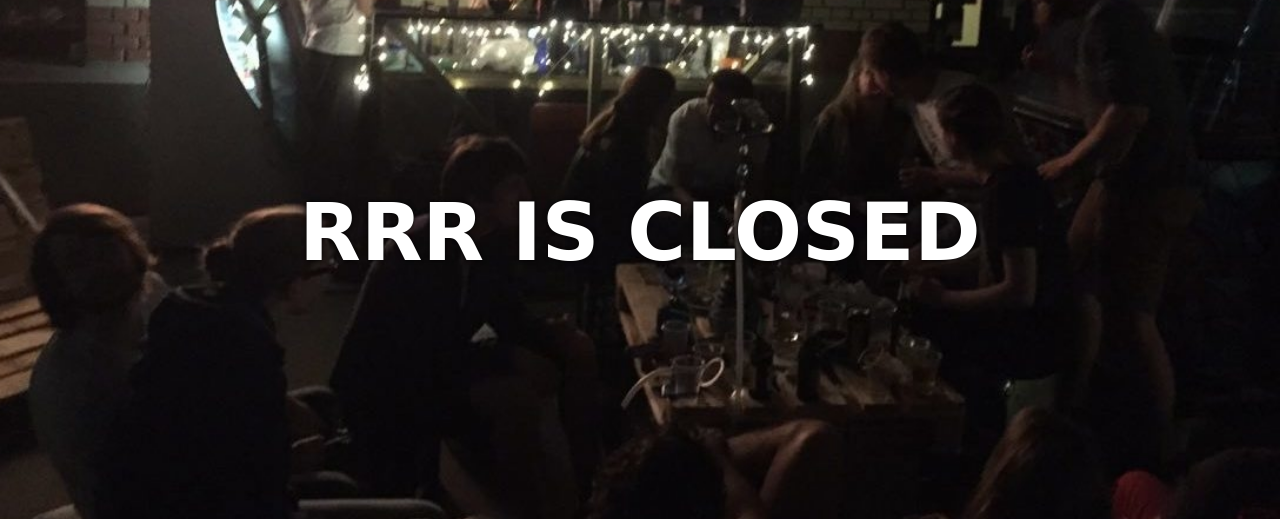
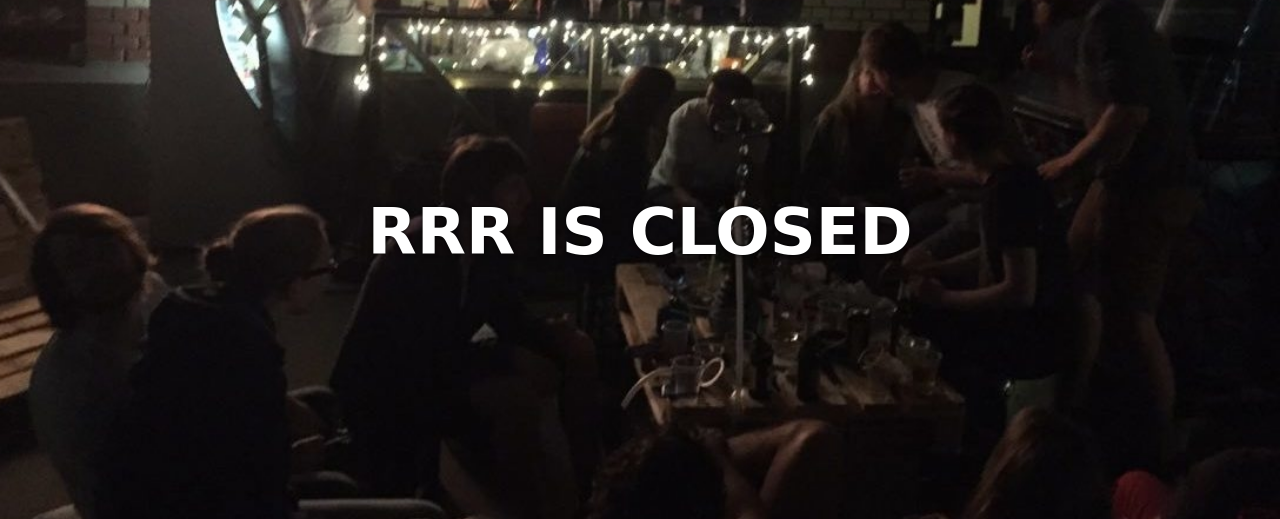
Before and after one commit to NotSpecial/rrr, a Flask app: page / in a window 1280 px wide. Shown: the part 168-687 px from the top of the page. Run offline with Flask 2, Linux system fonts and the light colour scheme; some web fonts are replaced.

Commit message:
Changed font size to vw instead of em
This way the text easily scales with the page size

```diff
--- a/templates/openornot.html
+++ b/templates/openornot.html
@@ -31,7 +31,7 @@ html {
 h1 {
   font-family: 'Stalinist One', cursive;
   color: white;
-  font-size: 5em;
+  font-size: 5vw;
   white-space: nowrap;
   text-shadow: 0 0 4px black;
 }
```
